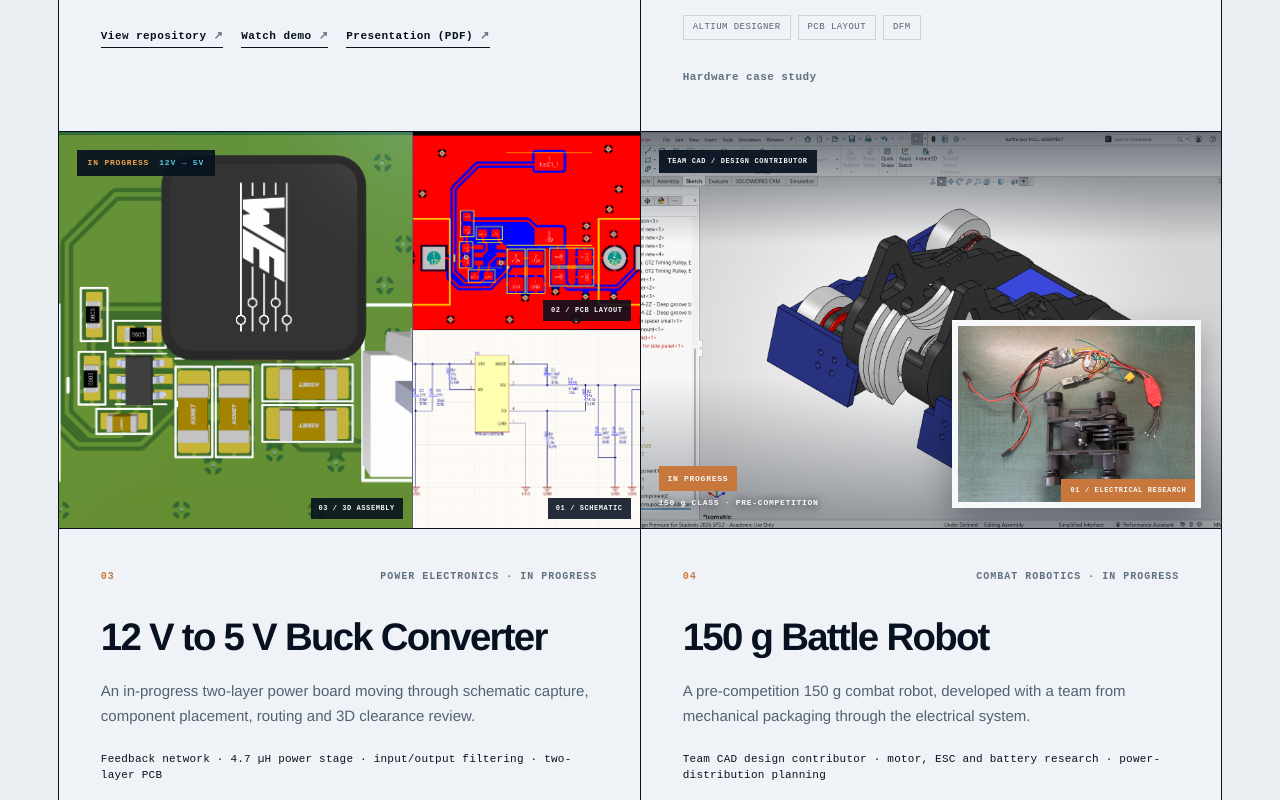
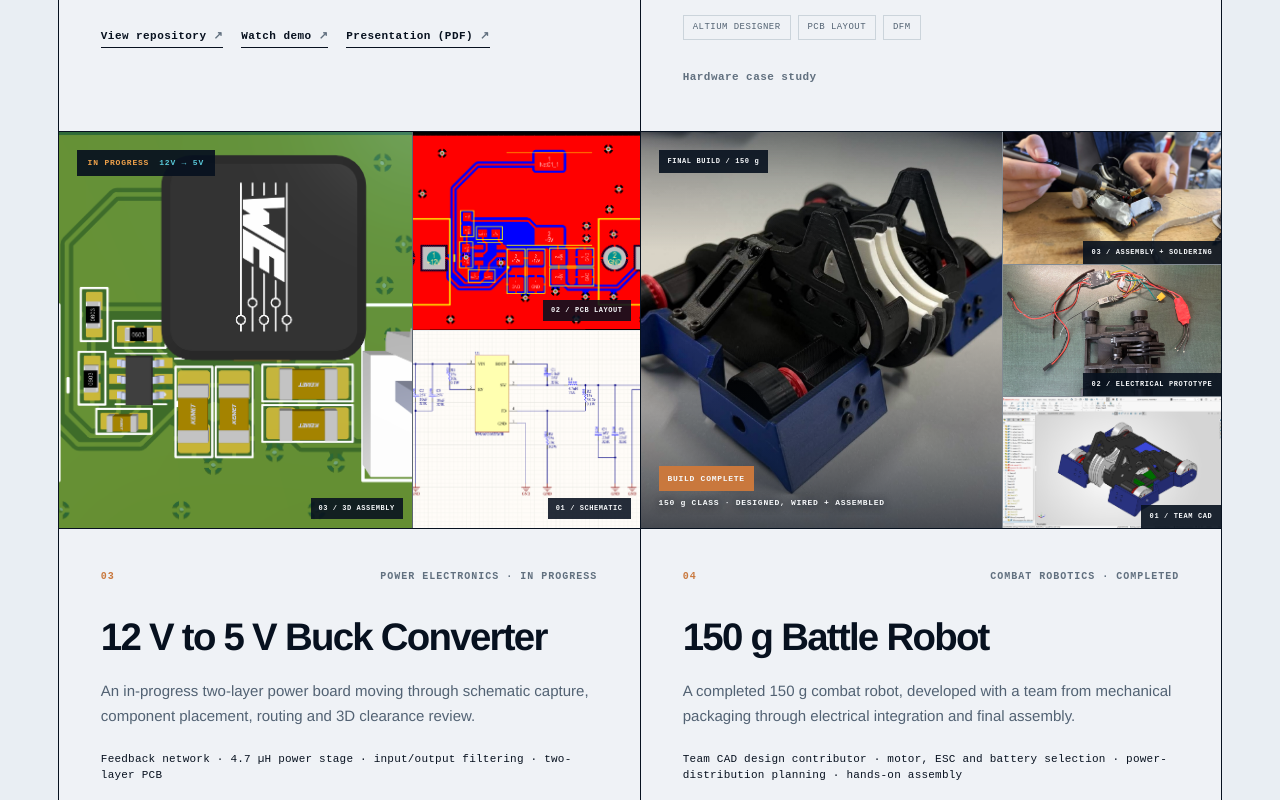
Before and after one commit to DavidWang1231/portfolio, a Next.js app: page / in a window 1280 px wide. Shown: the part 2040-2840 px from the top of the page. Built offline with nearby package versions, Linux system fonts and the light colour scheme.

Commit message:
Complete BattleBot portfolio showcase

```diff
--- a/app/globals.css
+++ b/app/globals.css
@@ -732,76 +732,90 @@ a {
 }
 
 .battle-visual {
+  display: grid;
+  grid-template-columns: minmax(0, 1.65fr) minmax(0, 1fr);
   margin: 0;
-  background: #dce2e8;
-}
-
-.battle-cad {
-  position: absolute;
-  inset: 0;
+  background: var(--ink);
+}
+
+.battle-finished,
+.battle-detail {
+  position: relative;
+  min-width: 0;
+  min-height: 0;
   overflow: hidden;
 }
 
-.battle-cad::after {
+.battle-finished::after {
   position: absolute;
   inset: 0;
   background:
-    linear-gradient(180deg, rgba(7, 17, 31, 0.58), transparent 28%),
-    linear-gradient(0deg, rgba(7, 17, 31, 0.38), transparent 38%);
+    linear-gradient(180deg, rgba(7, 17, 31, 0.42), transparent 30%),
+    linear-gradient(0deg, rgba(7, 17, 31, 0.7), transparent 48%);
   content: "";
 }
 
-.battle-cad img,
-.battle-prototype img {
+.battle-finished img,
+.battle-detail img {
   width: 100%;
   height: 100%;
   object-fit: cover;
   transition: transform 600ms cubic-bezier(0.2, 0.7, 0, 1);
 }
 
+.battle-finished img {
+  object-position: 54% center;
+}
+
+.project-card:hover .battle-finished img,
+.project-card:hover .battle-detail img {
+  transform: scale(1.025);
+}
+
+.battle-finished > span,
+.battle-detail > span {
+  position: absolute;
+  z-index: 2;
+  padding: 8px 9px;
+  background: rgba(7, 17, 31, 0.9);
+  color: var(--paper-bright);
+  font: 650 7px/1 var(--font-geist-mono), monospace;
+  letter-spacing: 0.09em;
+  white-space: nowrap;
+}
+
+.battle-finished > span {
+  top: 18px;
+  left: 18px;
+}
+
+.battle-details {
+  display: grid;
+  grid-template-rows: repeat(3, minmax(0, 1fr));
+  min-width: 0;
+  min-height: 0;
+  border-left: 1px solid rgba(233, 238, 243, 0.55);
+}
+
+.battle-detail + .battle-detail {
+  border-top: 1px solid rgba(233, 238, 243, 0.55);
+}
+
+.battle-detail > span {
+  right: 0;
+  bottom: 0;
+}
+
+.battle-assembly img {
+  object-position: center 57%;
+}
+
+.battle-prototype img {
+  object-position: center 48%;
+}
+
 .battle-cad img {
   object-position: center 52%;
-}
-
-.project-card:hover .battle-cad img,
-.project-card:hover .battle-prototype img {
-  transform: scale(1.025);
-}
-
-.battle-cad > span,
-.battle-prototype > span {
-  position: absolute;
-  z-index: 2;
-  padding: 8px 9px;
-  font: 650 7px/1 var(--font-geist-mono), monospace;
-  letter-spacing: 0.09em;
-}
-
-.battle-cad > span {
-  top: 18px;
-  left: 18px;
-  background: rgba(7, 17, 31, 0.92);
-  color: var(--paper-bright);
-}
-
-.battle-prototype {
-  position: absolute;
-  right: 20px;
-  bottom: 20px;
-  z-index: 3;
-  width: min(43%, 285px);
-  aspect-ratio: 4 / 3;
-  overflow: hidden;
-  border: 6px solid var(--paper-bright);
-  background: var(--ink);
-  box-shadow: 0 14px 32px rgba(7, 17, 31, 0.36);
-}
-
-.battle-prototype > span {
-  right: 0;
-  bottom: 0;
-  background: var(--copper);
-  color: var(--paper-bright);
 }
 
 .battle-visual figcaption {
@@ -810,7 +824,7 @@ a {
   left: 18px;
   z-index: 2;
   display: flex;
-  max-width: 42%;
+  max-width: 53%;
   flex-direction: column;
   gap: 7px;
   color: var(--paper-bright);
--- a/app/page.tsx
+++ b/app/page.tsx
@@ -43,12 +43,12 @@ const projects = [
   {
     number: "04",
     title: "150 g Battle Robot",
-    type: "Combat Robotics · In Progress",
+    type: "Combat Robotics · Completed",
     summary:
-      "A pre-competition 150 g combat robot, developed with a team from mechanical packaging through the electrical system.",
+      "A completed 150 g combat robot, developed with a team from mechanical packaging through electrical integration and final assembly.",
     proof:
-      "Team CAD design contributor · motor, ESC and battery research · power-distribution planning",
-    tags: ["Electrical Research", "Component Selection", "Power System", "Combat Robotics"],
+      "Team CAD design contributor · motor, ESC and battery selection · power-distribution planning · hands-on assembly",
+    tags: ["Electrical Integration", "Component Selection", "Soldering", "Combat Robotics"],
     visual: "battle",
   },
   {
@@ -280,27 +280,47 @@ function ProjectVisual({
   if (project.visual === "battle") {
     return (
       <figure className="project-visual battle-visual">
-        <div className="battle-cad">
+        <div className="battle-finished">
           {/* eslint-disable-next-line @next/next/no-img-element */}
           <img
-            src="/portfolio/battle-robot-cad.png"
-            alt="Team SolidWorks assembly for the 150 gram battle robot"
+            src="/portfolio/battle-robot-finished.jpg"
+            alt="Completed 150 gram battle robot with a black chassis, blue armor and dual vertical weapon supports"
             loading="lazy"
           />
-          <span>TEAM CAD / DESIGN CONTRIBUTOR</span>
+          <span>FINAL BUILD / 150 g</span>
         </div>
-        <div className="battle-prototype">
-          {/* eslint-disable-next-line @next/next/no-img-element */}
-          <img
-            src="/portfolio/battle-robot-prototype.jpg"
-            alt="150 gram battle robot chassis beside the motor controller, receiver and wiring under evaluation"
-            loading="lazy"
-          />
-          <span>01 / ELECTRICAL RESEARCH</span>
+        <div className="battle-details">
+          <div className="battle-detail battle-assembly">
+            {/* eslint-disable-next-line @next/next/no-img-element */}
+            <img
+              src="/portfolio/battle-robot-assembly.jpg"
+              alt="Soldering the power connector during final electrical assembly of the battle robot"
+              loading="lazy"
+            />
+            <span>03 / ASSEMBLY + SOLDERING</span>
+          </div>
+          <div className="battle-detail battle-prototype">
+            {/* eslint-disable-next-line @next/next/no-img-element */}
+            <img
+              src="/portfolio/battle-robot-prototype.jpg"
+              alt="150 gram battle robot chassis beside the motor controller, receiver and wiring under evaluation"
+              loading="lazy"
+            />
+            <span>02 / ELECTRICAL PROTOTYPE</span>
+          </div>
+          <div className="battle-detail battle-cad">
+            {/* eslint-disable-next-line @next/next/no-img-element */}
+            <img
+              src="/portfolio/battle-robot-cad.png"
+              alt="Team SolidWorks assembly for the 150 gram battle robot"
+              loading="lazy"
+            />
+            <span>01 / TEAM CAD</span>
+          </div>
         </div>
         <figcaption>
-          <strong>IN PROGRESS</strong>
-          <span>150 g CLASS · PRE-COMPETITION</span>
+          <strong>BUILD COMPLETE</strong>
+          <span>150 g CLASS · DESIGNED, WIRED + ASSEMBLED</span>
         </figcaption>
       </figure>
     );
```
Also changed, not shown: public/battle-robot-assembly.jpg (added), public/battle-robot-finished.jpg (added).
